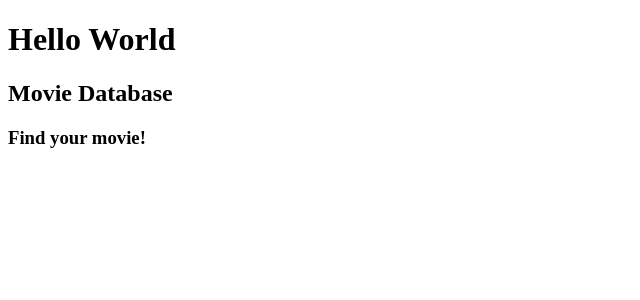
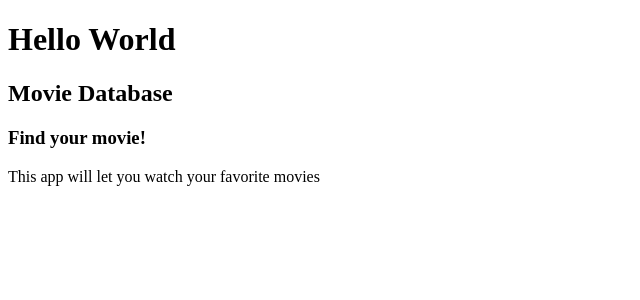
Before and after one commit to edugtz/react-gmp-movies, a React app: page / in a window 1280 px wide. Shown: the top 300 px of the page, without its empty margins (0-640 px from the left). Built offline with nearby package versions, Linux system fonts and the light colour scheme.

Commit message:
Implemented React.createElement approach

```diff
--- /dev/null
+++ b/src/components/App.jsx
@@ -0,0 +1,27 @@
+import React from "react";
+
+import Title from "../components/Title";
+import Subtitle from "../components/Subtitle";
+
+// Component without JSX - React.createElement()
+const Description = () => {
+  return React.createElement(
+    "div",
+    null,
+    "This app will let you watch your favorite movies"
+  );
+};
+
+// Functional Component
+const App = () => {
+  return (
+    <div>
+      <h1>Hello World</h1>
+      <Title />
+      <Subtitle />
+      <Description />
+    </div>
+  );
+};
+
+export default App;
--- a/src/index.js
+++ b/src/index.js
@@ -1,18 +1,6 @@
 import React from "react";
 import ReactDOM from "react-dom";
 
-import Title from "./components/Title";
-import Subtitle from "./components/Subtitle";
-
-// Functional Component
-const App = () => {
-  return (
-    <div>
-      <h1>Hello World</h1>
-      <Title />
-      <Subtitle />
-    </div>
-  );
-};
+import App from "./components/App";
 
 ReactDOM.render(<App />, document.getElementById("root"));
```
